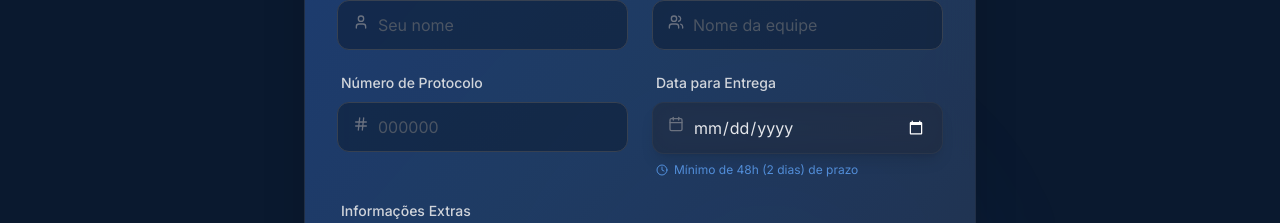
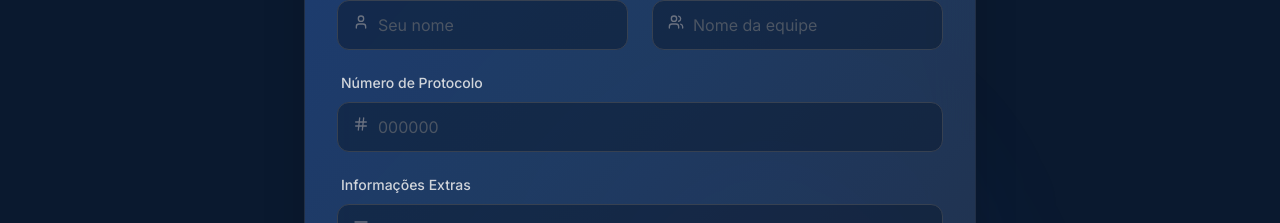
Before and after one commit to lucasttnwork/Conferencia, a Next.js app: page /solicitacao-conferencia in a window 1280 px wide. Shown: the part 577-800 px from the top of the page. Built offline with nearby package versions, Linux system fonts and the light colour scheme; no server answers.

Commit message:
Remove delivery date field and add creation timestamp

```diff
--- a/app/api/trello/create-card/route.ts
+++ b/app/api/trello/create-card/route.ts
@@ -10,41 +10,25 @@ const TRELLO_IMPRESSAO_LIST_ID = process.env.TRELLO_IMPRESSAO_LIST_ID;
 export async function POST(request: Request) {
     try {
         const body = await request.json();
-        const { tipoAto, protocolo, dataEntrega, extras, escrevente, equipe, listType } = body;
+        const { tipoAto, protocolo, extras, escrevente, equipe, listType } = body;
 
         // 1. Validation
-        if (!tipoAto || !protocolo || !dataEntrega || !escrevente) {
+        if (!tipoAto || !protocolo || !escrevente) {
             return NextResponse.json(
                 { error: 'Campos obrigatórios faltando.' },
                 { status: 400 }
             );
         }
 
-        const deliveryDate = new Date(dataEntrega);
-        // Normalize to midnight
-        deliveryDate.setUTCHours(0, 0, 0, 0);
-
-        const now = new Date();
-        const minDate = new Date();
-        minDate.setDate(now.getDate() + 2);
-        minDate.setUTCHours(0, 0, 0, 0);
-
-        // Remove time components for pure date comparison
-        const deliveryTime = deliveryDate.getTime();
-        const minTime = minDate.getTime();
-
-        if (deliveryTime < minTime) {
-            return NextResponse.json(
-                { error: 'A data de entrega deve ser de no mínimo 48 horas (2 dias) a partir de hoje.' },
-                { status: 400 }
-            );
-        }
-
         // 2. Formatting
+        const createdAt = new Date();
+        const createdAtLocalized = createdAt.toLocaleString('pt-BR', {
+            timeZone: 'America/Sao_Paulo'
+        });
         const cardName = `📌 ${tipoAto} – Protocolo ${protocolo}`;
         const description = `[${escrevente}] - Equipe: [${equipe || 'N/A'}]
 
-Data para Entrega: ${deliveryDate.toLocaleString('pt-BR')}
+Criado automaticamente em: ${createdAtLocalized}
 
 Informações Extras:
 ${extras || 'Nenhuma'}`;
@@ -63,7 +47,7 @@ ${extras || 'Nenhuma'}`;
         }
 
         // 3. Trello API Call
-        const url = `https://api.trello.com/1/cards?idList=${targetListId}&key=${TRELLO_API_KEY}&token=${TRELLO_API_TOKEN}&name=${encodeURIComponent(cardName)}&desc=${encodeURIComponent(description)}&pos=bottom&due=${encodeURIComponent(deliveryDate.toISOString())}`;
+        const url = `https://api.trello.com/1/cards?idList=${targetListId}&key=${TRELLO_API_KEY}&token=${TRELLO_API_TOKEN}&name=${encodeURIComponent(cardName)}&desc=${encodeURIComponent(description)}&pos=bottom`;
 
         const response = await fetch(url, {
             method: 'POST',
--- a/components/trello-form.tsx
+++ b/components/trello-form.tsx
@@ -1,7 +1,7 @@
 'use client';
 
 import { useState, useEffect } from 'react';
-import { Calendar, AlertCircle, CheckCircle2, Loader2, FileText, Hash, Clock, AlignLeft, Send, ChevronDown, User, Users } from 'lucide-react';
+import { AlertCircle, CheckCircle2, Loader2, FileText, Hash, AlignLeft, Send, ChevronDown, User, Users } from 'lucide-react';
 
 interface TrelloFormProps {
     listType?: 'conferencia' | 'impressao';
@@ -13,7 +13,6 @@ export function TrelloForm({ listType = 'conferencia' }: TrelloFormProps) {
     const [formData, setFormData] = useState({
         tipoAto: '',
         protocolo: '',
-        dataEntrega: '',
         extras: '',
         escrevente: '',
         equipe: ''
@@ -78,7 +77,6 @@ export function TrelloForm({ listType = 'conferencia' }: TrelloFormProps) {
             setFormData({
                 tipoAto: '',
                 protocolo: '',
-                dataEntrega: '',
                 extras: '',
                 escrevente: '',
                 equipe: ''
@@ -93,12 +91,6 @@ export function TrelloForm({ listType = 'conferencia' }: TrelloFormProps) {
     const handleReset = () => {
         setStatus('idle');
     }
-
-    const calculateMinDate = () => {
-        const now = new Date();
-        now.setDate(now.getDate() + 2);
-        return now.toISOString().slice(0, 10);
-    };
 
     if (status === 'success') {
         return (
@@ -212,7 +204,6 @@ export function TrelloForm({ listType = 'conferencia' }: TrelloFormProps) {
                         </div>
                     </div>
 
-                    <div className="grid grid-cols-1 md:grid-cols-2 gap-6">
                     <div className="space-y-2">
                         <label htmlFor="protocolo" className="text-sm font-medium text-gray-300 ml-1">
                             Número de Protocolo
@@ -231,33 +222,6 @@ export function TrelloForm({ listType = 'conferencia' }: TrelloFormProps) {
                                 value={formData.protocolo}
                                 onChange={handleChange}
                             />
-                            </div>
-                        </div>
-
-                        <div className="space-y-2">
-                            <label htmlFor="dataEntrega" className="text-sm font-medium text-gray-300 ml-1">
-                                Data para Entrega
-                            </label>
-                            <div className="relative group cursor-pointer">
-                                <span className="absolute left-4 top-3.5 text-gray-500 pointer-events-none z-10">
-                                    <Calendar className="w-4 h-4" />
-                                </span>
-                                <input
-                                    type="date"
-                                    id="dataEntrega"
-                                    name="dataEntrega"
-                                    required
-                                    min={calculateMinDate()}
-                                    className="w-full pl-10 pr-4 py-3 bg-[#1E293B]/60 backdrop-blur-md border border-gray-700/50 rounded-xl focus:ring-2 focus:ring-blue-500/50 focus:border-blue-500/50 transition-all outline-none text-gray-200 [color-scheme:dark] hover:bg-[#1E293B]/80 shadow-lg cursor-pointer relative z-0"
-                                    value={formData.dataEntrega}
-                                    onChange={handleChange}
-                                    onClick={(e) => (e.target as HTMLInputElement).showPicker()}
-                                />
-                            </div>
-                            <p className="text-xs text-blue-400/80 flex items-center gap-1.5 ml-1 mt-1.5">
-                                <Clock className="w-3 h-3" />
-                                Mínimo de 48h (2 dias) de prazo
-                            </p>
                         </div>
                     </div>
 
```
Lines whose indentation alone changed are shown as unchanged.
